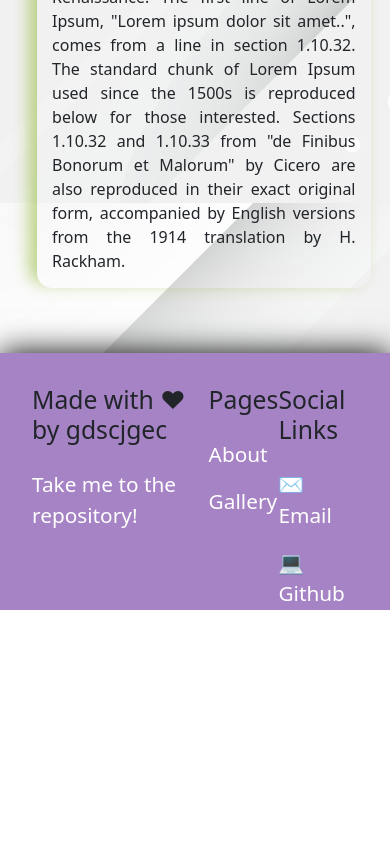
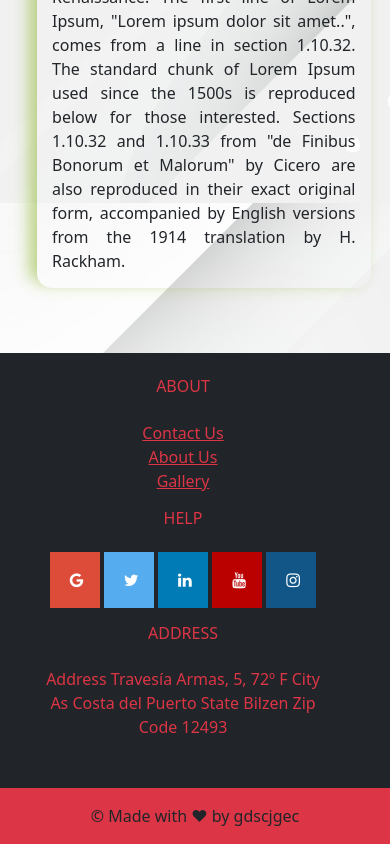
Before and after one commit to gdscjgec/Pictionary, a plain HTML site: page index.html in a window 390 px wide. Shown: the part 3484-4328 px from the top of the page. Before the commit the page ends 4094 px from the top, so only its background shows below. Drawn offline with nearby package versions, Linux system fonts and the light colour scheme; a script that the page names is missing; a web font is replaced by a local one.

Commit message:
adding responsive footer with social media icon

```diff
--- a/index.css
+++ b/index.css
@@ -165,3 +165,49 @@ font-family: 'Lobster', cursive;
 /* .paragraph5:hover{
    border:2px dotted rgba(0, 0, 255, 0.349);
 } */
+.fa {
+    padding: 20px;
+    font-size: 30px;
+    width: 50px;
+    text-align: center;
+    text-decoration: none;
+  }
+
+  /* Add a hover effect if you want */
+  .fa:hover {
+    opacity: 0.7;
+  }
+
+  /* Set a specific color for each brand */
+
+  /* Facebook */
+  .fa-google {
+    background: #dd4b39;
+    color: white;
+  }
+
+  .fa-facebook {
+    background: #3B5998;
+    color: white;
+  }
+
+  .fa-twitter {
+    background: #55ACEE;
+    color: white;
+  }
+
+
+  .fa-linkedin {
+    background: #007bb5;
+    color: white;
+  }
+
+  .fa-youtube {
+    background: #bb0000;
+    color: white;
+  }
+
+  .fa-instagram {
+    background: #125688;
+    color: white;
+  }
--- a/index.html
+++ b/index.html
@@ -1,12 +1,13 @@
 <!DOCTYPE html>
 <html lang="en">
+
 <head>
   <meta charset="UTF-8" />
   <meta name="viewport" content="width=device-width, initial-scale=1.0" />
   <title>Pictionary</title>
   <link rel="stylesheet" href="./css/style.css" />
   <link rel="stylesheet" href="./css/navbar.css" />
-    <link rel="stylesheet" href="./css/footer.css"/>
+  <link rel="stylesheet" href="./css/footer.css" />
   <link rel="stylesheet" href="index.css">
   <link rel="preconnect" href="https://fonts.googleapis.com">
   <link rel="preconnect" href="https://fonts.gstatic.com" crossorigin>
@@ -16,32 +17,29 @@
   <link href="https://fonts.googleapis.com/css2?family=Carattere&display=swap" rel="stylesheet">
   <link rel="preconnect" href="https://fonts.googleapis.com">
   <link rel="preconnect" href="https://fonts.gstatic.com" crossorigin>
-<link href="https://fonts.googleapis.com/css2?family=Carattere&family=Lobster&family=Rubik+Beastly&display=swap" rel="stylesheet">
+  <link href="https://fonts.googleapis.com/css2?family=Carattere&family=Lobster&family=Rubik+Beastly&display=swap"
+    rel="stylesheet">
   <link rel="preconnect" href="https://fonts.googleapis.com">
   <link rel="preconnect" href="https://fonts.gstatic.com" crossorigin>
   <link href="https://fonts.googleapis.com/css2?family=Satisfy&display=swap" rel="stylesheet">
   <!-- BOOTSTRAP -->
-    <link
-      href="https://cdn.jsdelivr.net/npm/bootstrap@5.0.2/dist/css/bootstrap.min.css"
-      rel="stylesheet"
-      integrity="sha384-EVSTQN3/azprG1Anm3QDgpJLIm9Nao0Yz1ztcQTwFspd3yD65VohhpuuCOmLASjC"
-      crossorigin="anonymous"
-    />
+  <link href="https://cdn.jsdelivr.net/npm/bootstrap@5.0.2/dist/css/bootstrap.min.css" rel="stylesheet"
+    integrity="sha384-EVSTQN3/azprG1Anm3QDgpJLIm9Nao0Yz1ztcQTwFspd3yD65VohhpuuCOmLASjC" crossorigin="anonymous" />
+  <link href="https://cdn.jsdelivr.net/npm/bootstrap@5.1.2/dist/css/bootstrap.min.css" rel="stylesheet"
+    integrity="sha384-uWxY/CJNBR+1zjPWmfnSnVxwRheevXITnMqoEIeG1LJrdI0GlVs/9cVSyPYXdcSF" crossorigin="anonymous">
+  <script src="https://cdn.jsdelivr.net/npm/bootstrap@5.1.2/dist/js/bootstrap.bundle.min.js" integrity="sha384-kQtW33rZJAHjgefvhyyzcGF3C5TFyBQBA13V1RKPf4uH+bwyzQxZ6CmMZHmNBEfJ" crossorigin="anonymous"></script>
+
+  <link rel="stylesheet" href="https://cdnjs.cloudflare.com/ajax/libs/font-awesome/4.7.0/css/font-awesome.min.css">
 
   <!-- FONTS -->
   <link rel="preconnect" href="https://fonts.googleapis.com" />
   <link rel="preconnect" href="https://fonts.gstatic.com" crossorigin />
-    <link
-      href="https://fonts.googleapis.com/css2?family=ABeeZee&display=swap"
-      rel="stylesheet"
-    />
+  <link href="https://fonts.googleapis.com/css2?family=ABeeZee&display=swap" rel="stylesheet" />
   <!-- darkmode -->
   <script src="https://cdn.jsdelivr.net/npm/darkmode-js@1.5.7/lib/darkmode-js.min.js"></script>
   <!-- Navbar brand -->
-    <link
-      href="https://fonts.googleapis.com/css2?family=Ubuntu&display=swap"
-      rel="stylesheet"
-    />
+  <link href="https://fonts.googleapis.com/css2?family=Ubuntu&display=swap" rel="stylesheet" />
+  <link rel="stylesheet" href="https://cdnjs.cloudflare.com/ajax/libs/font-awesome/4.7.0/css/font-awesome.min.css">
 </head>
 
 <body>
@@ -53,16 +51,8 @@
         <a href="index.html" class="navbar-brand" id="nb"> Pictionary </a>
 
         <!-- hamburger menu -->
-          <button
-            class="navbar-toggler me-1"
-            id="nbtn"
-            type="button"
-            data-bs-toggle="collapse"
-            data-bs-target="#navtoggle"
-            aria-controls="navtoggle"
-            aria-expanded="false"
-            aria-label="Toggle navigation"
-          >
+        <button class="navbar-toggler me-1" id="nbtn" type="button" data-bs-toggle="collapse"
+          data-bs-target="#navtoggle" aria-controls="navtoggle" aria-expanded="false" aria-label="Toggle navigation">
           <span class="navbar-toggler-icon"></span>
         </button>
 
@@ -186,7 +176,50 @@
         English versions from the 1914 translation by H. Rackham.</p>
     </div>
   </div>
-    <div class="footer">
+
+  <footer class="bg-dark">
+    <div class="container py-3 container text-center">
+        <div class="row py-2 container text-center">
+            <div class="col-lg-2 col-md-6 mb-3 mb-lg-0 container text-center">
+                <h6 class="text-uppercase font-weight-bold mb-4 text-danger">About</h6>
+                <ul class="list-unstyled mb-0 text-decoration-none">
+                    <li class="mb-2"><a href="#" class="text-danger">Contact Us</a></li>
+                    <br>
+                    <li class="mb-2"><a href="#" class="text-danger">About Us</a></li>
+                    <br>
+                    <li class="mb-2"><a href="#" class="text-danger">Gallery</a></li>
+                    <br>
+                </ul>
+            </div>
+            <div class="col-lg-2 col-md-6 mb-3 mb-lg-0">
+                <h6 class="text-uppercase font-weight-bold mb-4 text-danger  ">Help</h6>
+                <a href="mailto:gdscjgec@gmail.com" class="fa fa-google"></a>
+                <a href="#" class="fa fa-twitter"></a>
+                <a href="#" class="fa fa-linkedin"></a>
+                <a href="#" class="fa fa-youtube"></a>
+                 <a href="#" class="fa fa-instagram"></a>
+                 </div>
+
+            <div class="col-lg-4 col-md-6 mb-lg-0">
+                <h6 class="text-uppercase font-weight-bold mb-4 text-danger ">Address</h6>
+                <p class="text-danger mb-4">Address	Travesía Armas, 5, 72º F	City	As Costa del Puerto
+                  State	Bilzen	Zip Code	12493</p>
+
+            </div>
+        </div>
+    </div>
+    <hr class="p-0 m-0 b-0">
+    <div class="bg-danger py-2">
+        <div class="container text-center">
+            <p class="text-dark mb-0 py-2 ">© Made with ❤ by gdscjgec
+            </p>
+        </div>
+    </div>
+</footer>
+
+
+
+  <!--<div class="footer">
       <div class="footer-inside">
         <div class="footer-info">
           <h2>Made with ❤ by gdscjgec</h2>
@@ -207,7 +240,8 @@
           <a href="https://github.com/gdscjgec" target="_blank">💻 Github</a>
         </div>
       </div>
-    </div>
+    </div>-->
   <script src="./js/app.js"></script>
 </body>
+
 </html>
```
Lines whose indentation alone changed are shown as unchanged.
